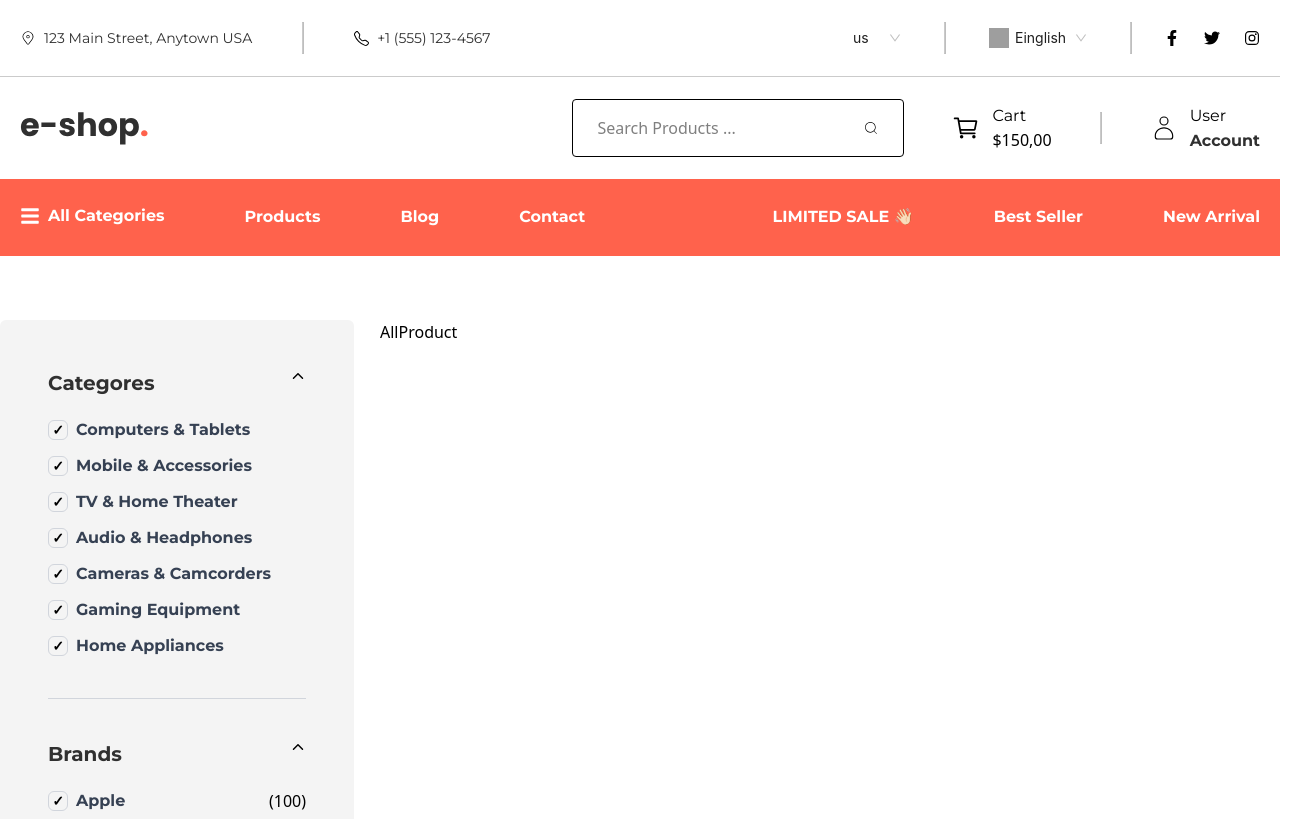
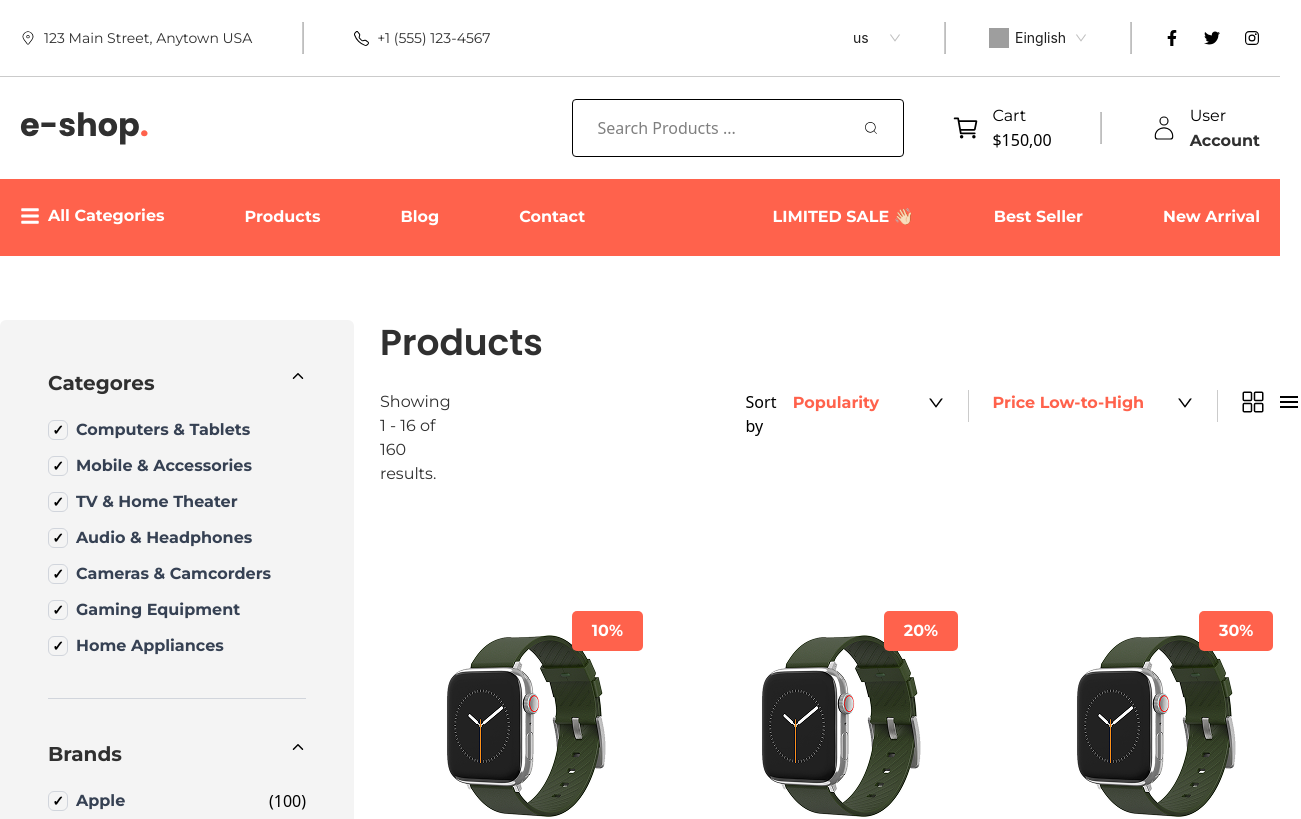
Before and after one commit to Jakaria-Ahmod/e-shop, a React (Vite) app: page /product in a window 1280 px wide. Shown: the top 819 px of the page, 1301 px wide, since content can reach past the window. Built offline with nearby package versions, Linux system fonts and the light colour scheme; grey boxes are pictures that could not be loaded.

Commit message:
grid and list view done

```diff
--- a/package.json
+++ b/package.json
@@ -10,6 +10,7 @@
     "preview": "vite preview"
   },
   "dependencies": {
+    "@reduxjs/toolkit": "^2.8.2",
     "@tailwindcss/vite": "^4.1.7",
     "antd": "^5.25.1",
     "formik": "^2.4.6",
@@ -23,6 +24,7 @@
     "react-i18next": "^15.5.1",
     "react-icons": "^5.5.0",
     "react-leaflet": "^5.0.0",
+    "react-redux": "^9.2.0",
     "react-router": "^7.6.0",
     "react-toastify": "^11.0.5",
     "swiper": "^11.2.7",
--- /dev/null
+++ b/src/globalComponents/LIstProductCard/index.jsx
@@ -0,0 +1,91 @@
+import RatingStars from '../../utility/Rating';
+import { getDinscoutPirce } from '../../utility/getDiscountAndPrice';
+import { Tooltip } from 'antd';
+import { AiOutlineShoppingCart } from 'react-icons/ai';
+import { FaRegHeart } from 'react-icons/fa';
+import { CiShare2 } from 'react-icons/ci';
+
+const ProductListCard = ({
+  prodacutImg,
+  prodactName,
+  prodactPName,
+  ratings,
+  ratingsCount,
+  pPrice,
+  pDiscount,
+}) => {
+  return (
+    <div className="group transition-all ease-linear">
+      <div
+        className="p-4 border border-white hover:border-[#b9b2b2] mt-[46px] rounded-md cursor-pointer
+        w-full lg:w-full h-[200px] flex flex-col justify-between"
+      >
+        {/* Image */}
+        <div className="flex gap-2.5">
+          <div className="w-[300px] h-[140px] overflow-hidden rounded-md relative">
+            <img
+              src={prodacutImg}
+              alt="product"
+              className="object-cover w-full h-full"
+            />
+
+            {/* Discount badge */}
+            {pDiscount && (
+              <div className="absolute top-2 right-2 bg-primary rounded-[4px] px-2 py-1">
+                <span className="text-white text-xs font-semibold">
+                  {pDiscount}%
+                </span>
+              </div>
+            )}
+
+            {/* Hover icons */}
+          </div>
+
+          {/* Info */}
+          <div className="flex flex-col justify-between flex-1 mt-2">
+            <span className="text-sm tracking-widest uppercase text-gray-500">
+              {prodactName}
+            </span>
+
+            {/* Product Title */}
+            {prodactPName.length > 20 ? (
+              <Tooltip title={prodactPName}>
+                <h3 className="text-colorFour font-semibold text-[16px] leading-tight mt-1 hover:text-primary transition-all duration-200 cursor-pointer">
+                  {prodactPName.slice(0, 40)}...
+                </h3>
+              </Tooltip>
+            ) : (
+              <h3 className="text-colorFour font-semibold text-[16px] leading-tight mt-1 hover:text-primary transition-all duration-200">
+                {prodactPName}
+              </h3>
+            )}
+
+            {/* Ratings */}
+            <div className="flex items-center gap-2 mt-1">
+              <RatingStars rating={ratings} />
+              <span className="text-xs text-gray-500">({ratingsCount})</span>
+            </div>
+            <div className="flex mt-1.5 -bottom-5 left-1/2 -translate-x-1/ group-hover:flex gap-2">
+              <AiOutlineShoppingCart className="w-[36px] h-[36px] p-2 border rounded-full bg-white text-primary hover:bg-primary hover:text-white transition-all duration-200 border-primary" />
+              <FaRegHeart className="w-[36px] h-[36px] p-2 border rounded-full bg-white text-primary hover:bg-primary hover:text-white transition-all duration-200 border-primary" />
+              <CiShare2 className="w-[36px] h-[36px] p-2 border rounded-full bg-white text-primary hover:bg-primary hover:text-white transition-all duration-200 border-primary" />
+            </div>
+            {/* Price */}
+            <div className="flex items-center gap-3 mt-1">
+              <h3 className="text-primary text-[18px] font-bold">
+                ${getDinscoutPirce(pPrice, pDiscount)}
+              </h3>
+              {pDiscount && (
+                <span className="line-through text-sm text-gray-400">
+                  ${pPrice}
+                </span>
+              )}
+            </div>
+          </div>
+        </div>
+      </div>
+    </div>
+  );
+};
+
+export default ProductListCard;
--- a/src/main.jsx
+++ b/src/main.jsx
@@ -3,8 +3,10 @@ import { createRoot } from 'react-dom/client';
 import './index.css';
 import App from './App.jsx';
 import 'swiper/css';
+import { Provider } from 'react-redux';
+import { store } from './service/redux/store.js';
 createRoot(document.getElementById('root')).render(
-  <StrictMode>
+  <Provider store={store}>
     <App />
-  </StrictMode>
+  </Provider>
 );
--- /dev/null
+++ b/src/pages/product/components/GridAndList.jsx
@@ -0,0 +1,31 @@
+import React from 'react';
+import { IoMdMenu } from 'react-icons/io';
+import { IoGridOutline } from 'react-icons/io5';
+import { useDispatch, useSelector } from 'react-redux';
+import {
+  setGridView,
+  setListView,
+} from '../../../service/redux/features/viewSlice';
+
+const GridAndList = () => {
+  const dispatch = useDispatch();
+  const viewType = useSelector(state => state.view.viewType);
+  return (
+    <div>
+      <div className="flex gap-x-[12px] items-center">
+        <IoGridOutline
+          className="cursor-pointer hover:bg-primary"
+          size={24}
+          onClick={() => dispatch(setGridView())}
+        />
+        <IoMdMenu
+          className="cursor-pointer hover:text-primary"
+          size={24}
+          onClick={() => dispatch(setListView())}
+        />
+      </div>
+    </div>
+  );
+};
+
+export default GridAndList;
--- /dev/null
+++ b/src/pages/product/components/PriceLowHeight.jsx
@@ -0,0 +1,44 @@
+import { Dropdown, Space } from 'antd';
+import React from 'react';
+import { DownOutlined, SmileOutlined } from '@ant-design/icons';
+
+const PriceLowHeight = () => {
+  const items = [
+    {
+      key: '1',
+      label: (
+        <div>
+          <h2>Home</h2>
+        </div>
+      ),
+    },
+    {
+      key: '2',
+      label: (
+        <div>
+          <h2>...</h2>
+        </div>
+      ),
+    },
+  ];
+  return (
+    <div>
+      <div className="cursor-pointer">
+        <Dropdown menu={{ items }}>
+          <a onClick={e => e.preventDefault()}>
+            <Space>
+              <div className=" w-[200px] flex items-center justify-between">
+                <span className="font-montserrat text-base text-primary font-bold leading-[24px]">
+                  Price Low-to-High
+                </span>
+                <DownOutlined />
+              </div>
+            </Space>
+          </a>
+        </Dropdown>
+      </div>
+    </div>
+  );
+};
+
+export default PriceLowHeight;
--- /dev/null
+++ b/src/pages/product/components/ProductFilter.jsx
@@ -0,0 +1,44 @@
+import { Dropdown, Space } from 'antd';
+import React from 'react';
+import { DownOutlined, SmileOutlined } from '@ant-design/icons';
+
+const ProductFilter = () => {
+  const items = [
+    {
+      key: '1',
+      label: (
+        <div>
+          <h2>Home</h2>
+        </div>
+      ),
+    },
+    {
+      key: '2',
+      label: (
+        <div>
+          <h2>...</h2>
+        </div>
+      ),
+    },
+  ];
+  return (
+    <div>
+      <div className="cursor-pointer">
+        <Dropdown menu={{ items }}>
+          <a onClick={e => e.preventDefault()}>
+            <Space>
+              <div className=" w-[151px] flex items-center justify-between">
+                <span className="font-montserrat text-base text-primary font-bold leading-[24px]">
+                  Popularity
+                </span>
+                <DownOutlined />
+              </div>
+            </Space>
+          </a>
+        </Dropdown>
+      </div>
+    </div>
+  );
+};
+
+export default ProductFilter;
--- /dev/null
+++ b/src/pages/product/components/ProductHeding.jsx
@@ -0,0 +1,22 @@
+import React from 'react';
+
+const ProductHeding = () => {
+  return (
+    <div>
+      <div>
+        <h3 className="font-poppins text-[36px] font-semibold leading-[46px] text-colorFour">
+          Products
+        </h3>
+        <div className="flex gap-x-[295px] mt-[24px]">
+          <div>
+            <p className="font-montserrat text-colorFour text-base font-normal leading-[24px]">
+              Showing 1 - 16 of 160 results.
+            </p>
+          </div>
+        </div>
+      </div>
+    </div>
+  );
+};
+
+export default ProductHeding;
--- a/src/pages/product/components/Right/product/index.jsx
+++ b/src/pages/product/components/Right/product/index.jsx
@@ -1,7 +1,76 @@
 import React from 'react';
+import { useSelector } from 'react-redux';
+import ProductFilter from '../../ProductFilter';
+import PriceLowHeight from '../../PriceLowHeight';
+import GridAndList from '../../GridAndList';
+import { featuredProductApi } from '../../../../home/components/Featured/featuredApi';
+import ProductCard from '../../../../../globalComponents/ProductsCard';
+import ProductListCard from '../../../../../globalComponents/LIstProductCard';
 
 const AllProduct = () => {
-  return <div>AllProduct</div>;
+  const viewType = useSelector(state => state.view.viewType); // Redux state
+
+  return (
+    <div>
+      <h3 className="font-poppins text-[36px] font-semibold leading-[46px] text-colorFour">
+        Products
+      </h3>
+
+      <div className="flex gap-x-[295px] mt-[24px]">
+        <div>
+          <p className="font-montserrat text-colorFour text-base font-normal leading-[24px]">
+            Showing 1 - 16 of 160 results.
+          </p>
+        </div>
+
+        <div className="flex gap-x-[24px] justify-end">
+          <div className="flex gap-x-[16px]">
+            <p>Sort by</p>
+            <ProductFilter />
+          </div>
+          <div className="w-[1px] h-[32px] bg-colorFour opacity-25"></div>
+          <PriceLowHeight />
+          <div className="w-[1px] h-[32px] bg-colorFour opacity-25"></div>
+          <GridAndList />
+        </div>
+      </div>
+
+      {/* Product Rendering */}
+      <div
+        className={`${
+          viewType === 'grid'
+            ? 'grid grid-cols-1 sm:grid-cols-2 lg:grid-cols-3 gap-6 mt-8'
+            : 'flex flex-col gap-6 mt-8'
+        }`}
+      >
+        {featuredProductApi.map((item, index) =>
+          viewType === 'grid' ? (
+            <ProductCard
+              key={index}
+              prodacutImg={item?.img}
+              prodactName={item?.name}
+              prodactPName={item?.pName}
+              ratings={item?.ratings}
+              ratingsCount={item?.ratingsCount}
+              pPrice={item?.pPrice}
+              pDiscount={item?.pDiscount}
+            />
+          ) : (
+            <ProductListCard
+              key={index}
+              prodacutImg={item?.img}
+              prodactName={item?.name}
+              prodactPName={item?.pName}
+              ratings={item?.ratings}
+              ratingsCount={item?.ratingsCount}
+              pPrice={item?.pPrice}
+              pDiscount={item?.pDiscount}
+            />
+          )
+        )}
+      </div>
+    </div>
+  );
 };
 
 export default AllProduct;
--- /dev/null
+++ b/src/service/redux/features/viewSlice.js
@@ -0,0 +1,19 @@
+import { createSlice } from '@reduxjs/toolkit';
+
+export const viewSlice = createSlice({
+  name: 'view',
+  initialState: {
+    viewType: 'grid',
+  },
+  reducers: {
+    setGridView: state => {
+      state.viewType = 'grid';
+    },
+    setListView: state => {
+      state.viewType = 'list';
+    },
+  },
+});
+
+export const { setGridView, setListView } = viewSlice.actions;
+export default viewSlice.reducer;
--- /dev/null
+++ b/src/service/redux/store.js
@@ -0,0 +1,8 @@
+import { configureStore } from '@reduxjs/toolkit';
+import viewReducer from './features/viewSlice.js';
+
+export const store = configureStore({
+  reducer: {
+    view: viewReducer,
+  },
+});
```
Also changed, not shown: 1 other file (tests, documents, lock files or other folders).
